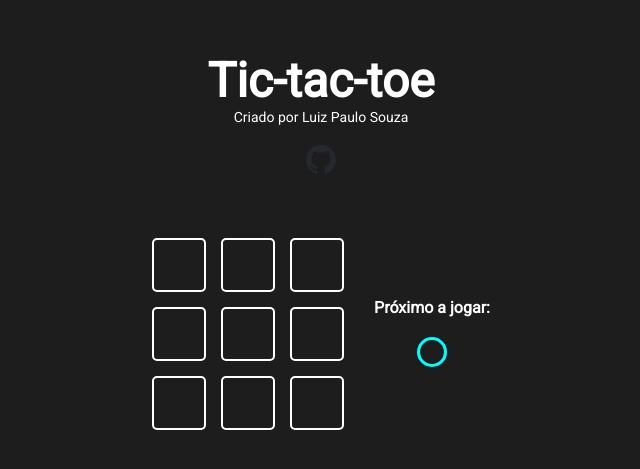
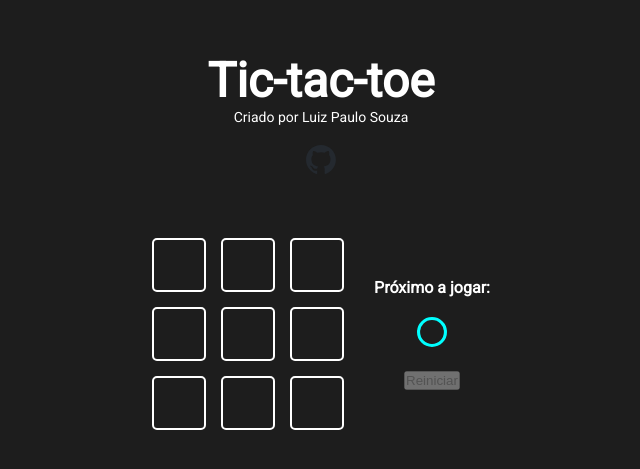
Before and after one commit to lpcsouza/tic-tac-toe, a Next.js app: page / in a window 1280 px wide. Shown: the part 179-648 px from the top of the page, without its empty margins (319-959 px from the left). Built offline with nearby package versions, Linux system fonts and the light colour scheme.

Commit message:
criado logica para declarar campeao e button reset

```diff
--- /dev/null
+++ b/src/components/button/Button.jsx
@@ -0,0 +1,11 @@
+import styles from "./Button.module.css"
+
+function Button({ children, onClick, disabled }) {
+  return (
+    <button className={styles.button} onClick={onClick} disabled={disabled}>
+      {children}
+    </button>
+  )
+}
+
+export default Button
--- /dev/null
+++ b/src/components/button/Button.module.css
@@ -0,0 +1,2 @@
+.button {
+}
--- a/src/components/game/Game.jsx
+++ b/src/components/game/Game.jsx
@@ -1,7 +1,7 @@
 import { useState, useEffect } from "react"
 import styles from "./Game.module.css"
 import GameOption from "../gameOption/GameOption"
-import Icon from "../icon/Icon"
+import GameInfo from "../gameInfo/GameInfo"
 
 const winnerTable = [
   [0, 1, 2],
@@ -26,6 +26,11 @@ function Game() {
     }
   }
 
+  const handleReset = () => {
+    setGameState(Array(9).fill(0))
+    setWinner(0)
+  }
+
   const verifyGame = () => {
     winnerTable.forEach((line) => {
       const values = line.map((pos) => gameState[pos])
@@ -35,6 +40,7 @@ function Game() {
       }
     })
   }
+
   useEffect(() => {
     setCurrentPLayer(currentPlayer * -1)
     verifyGame()
@@ -51,11 +57,12 @@ function Game() {
           />
         ))}
       </div>
-      <div className={styles.gameInfo}>
-        <h4>Próximo a jogar:</h4>
-        {currentPlayer === 1 && <Icon iconName="circle" />}
-        {currentPlayer === -1 && <Icon iconName="x" />}
-      </div>
+
+      <GameInfo
+        currentPlayer={currentPlayer}
+        winner={winner}
+        onReset={handleReset}
+      />
     </div>
   )
 }
--- a/src/components/game/Game.module.css
+++ b/src/components/game/Game.module.css
@@ -9,10 +9,3 @@
   gap: 30px;
   align-items: center;
 }
-
-.gameInfo {
-  display: flex;
-  flex-direction: column;
-  align-items: center;
-  gap: 20px;
-}
--- /dev/null
+++ b/src/components/gameInfo/GameInfo.jsx
@@ -0,0 +1,34 @@
+import styles from "./GameInfo.module.css"
+import Icon from "../icon/Icon"
+import Button from "../button/Button"
+
+function GameInfo({ currentPlayer, winner, onReset }) {
+  const shouldEnableButton = () => {
+    if (winner !== 0) return true
+  }
+
+  return (
+    <div className={styles.gameInfo}>
+      {winner === 0 && (
+        <>
+          <h4>Próximo a jogar:</h4>
+          {currentPlayer === 1 && <Icon iconName="circle" />}
+          {currentPlayer === -1 && <Icon iconName="x" />}
+        </>
+      )}
+      {winner !== 0 && (
+        <>
+          <h4>Fim de Jogo!</h4>
+          <h4>Campeão:</h4>
+          {winner === 1 && <Icon iconName="circle" />}
+          {winner === -1 && <Icon iconName="x" />}
+        </>
+      )}
+      <Button onClick={onReset} disabled={!shouldEnableButton()}>
+        Reiniciar
+      </Button>
+    </div>
+  )
+}
+
+export default GameInfo
--- /dev/null
+++ b/src/components/gameInfo/GameInfo.module.css
@@ -0,0 +1,6 @@
+.gameInfo {
+  display: flex;
+  flex-direction: column;
+  align-items: center;
+  gap: 20px;
+}
```
